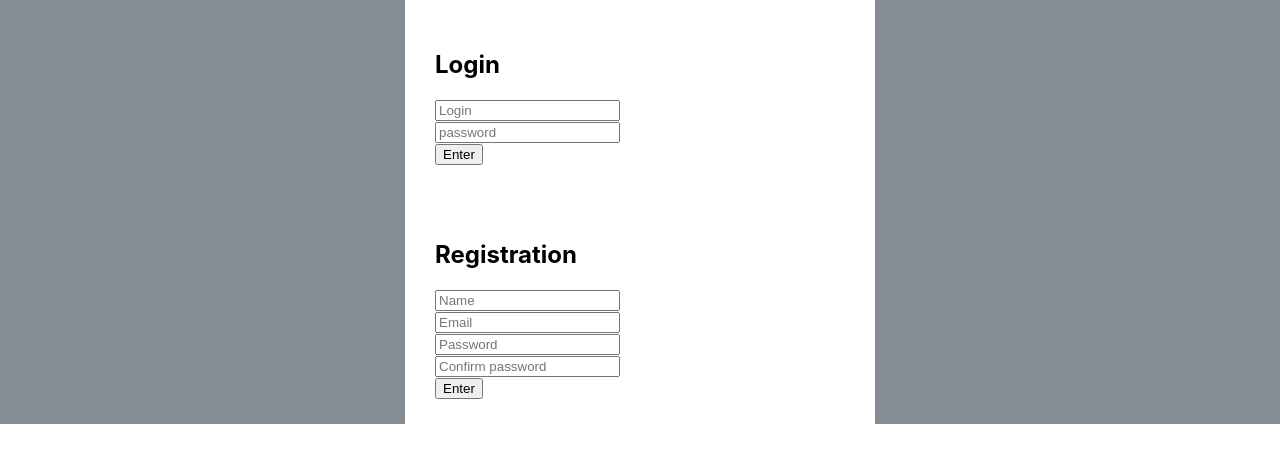
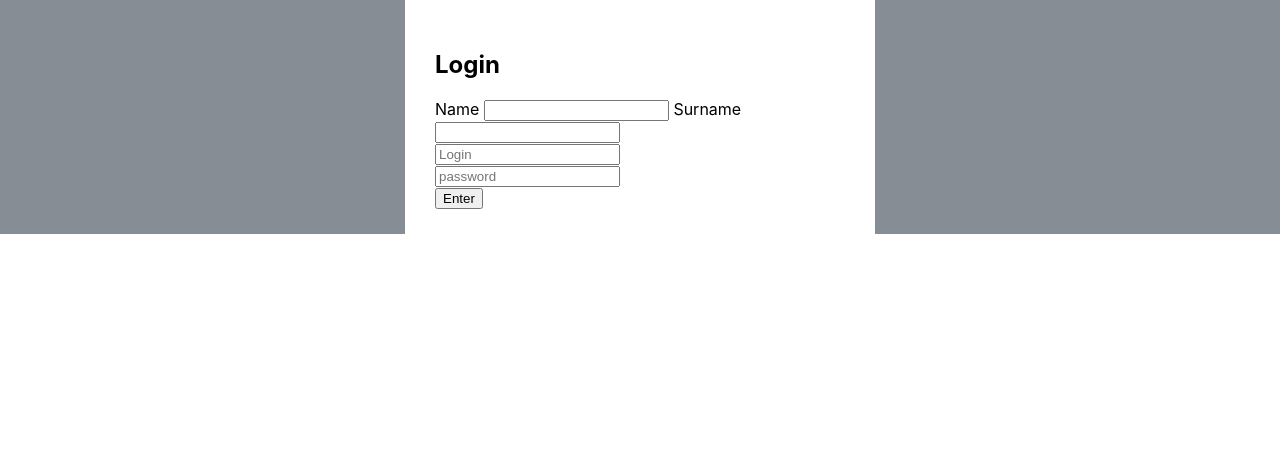
Before and after one commit to gprokopiv/project-react, a React (Create React App) app: page / in a window 1280 px wide. Shown: the top 462 px of the page. Built offline with nearby package versions, Linux system fonts and the light colour scheme.

Commit message:
inputTraining

```diff
--- a/src/App.js
+++ b/src/App.js
@@ -12,8 +12,9 @@
   return (
 <div>
 
-  <Login />
-  <Registration />
+
+   <Login />
+  {/* <Registration /> */}
 {/* <ApartmentPage />
   <ComponentWithState />
   <ProductList items={mockData} /> */}
--- /dev/null
+++ b/src/components/auth/InputTraining/InputTraining.js
@@ -0,0 +1,42 @@
+import React, { Component } from 'react'
+
+export default class InputTraining extends Component {
+  state = {
+    inputValue: 'qweqre',
+    name: '',
+    tag: '',
+  };
+
+  // handleChange = event => {
+  // const {name, value} = event.currentTarget;
+
+  //   this.setState({
+  //     [name]: value
+  //   })
+  // }
+
+
+
+
+  handleNameChange = event => {
+    this.setState({ name: event.currentTarget.value});
+  }
+  handleTagChange = event => {
+    this.setState({ tag: event.currentTarget.value});
+  }
+
+  render() {
+    return (
+      <div>
+        <form>
+          <label> Name <input type='text' value={this.state.name} onChange={this.handleNameChange}></input>
+          </label>
+          <label> Surname <input type='text' value={this.state.tag} onChange={this.handleTagChange}></input>
+
+          </label>
+        </form>
+        {/* <input type='text' value={this.state.inputValue} onChange={this.handleInputChange}/> */}
+      </div>
+    )
+  }
+}
--- /dev/null
+++ b/src/components/auth/InputTraining/index.js
@@ -0,0 +1 @@
+export { default } from './InputTraining';
--- a/src/components/auth/login/Login.js
+++ b/src/components/auth/login/Login.js
@@ -5,6 +5,7 @@
 // import Title from '../../UI/typography/title';
 import PrimaryButton from '../../UI/button/Button';
 import s from './Login.module.css';
+import InputTraining from '../InputTraining'
 
 export default class Login extends Component {
 state = {
@@ -35,11 +36,13 @@
   render() {
     return (
       <AuthSection as="article">
+
         <AuthCard>
+
 {/* <Title className={s.authStyle}> Login</Title> */}
 <h1>Login</h1>
 <form onSubmit={this.handleSubmit}>
-
+<InputTraining/>
 <Input
 className={s.authInput}
 name='login'
```
Also changed, not shown: 1 other file (tests, documents, lock files or other folders).
